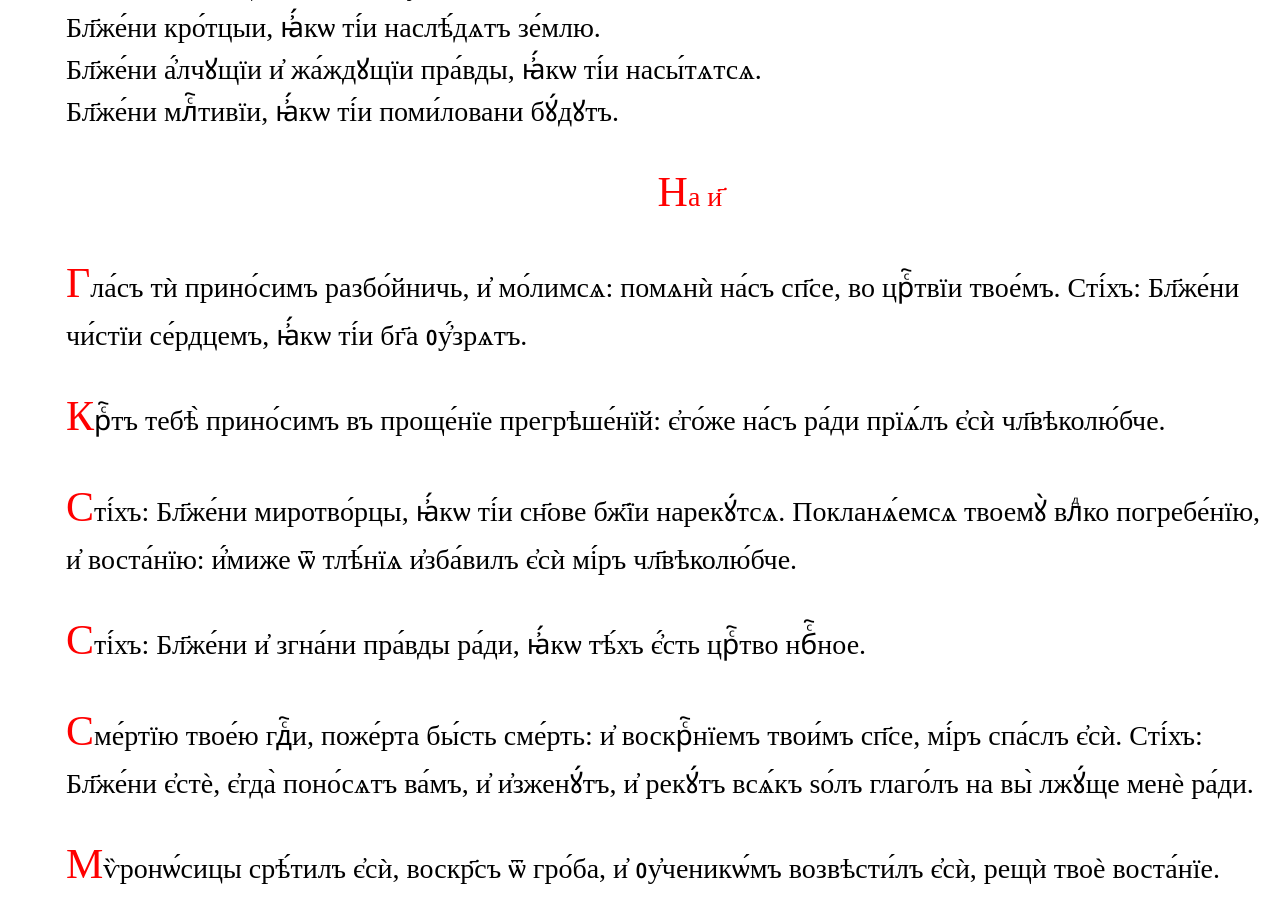
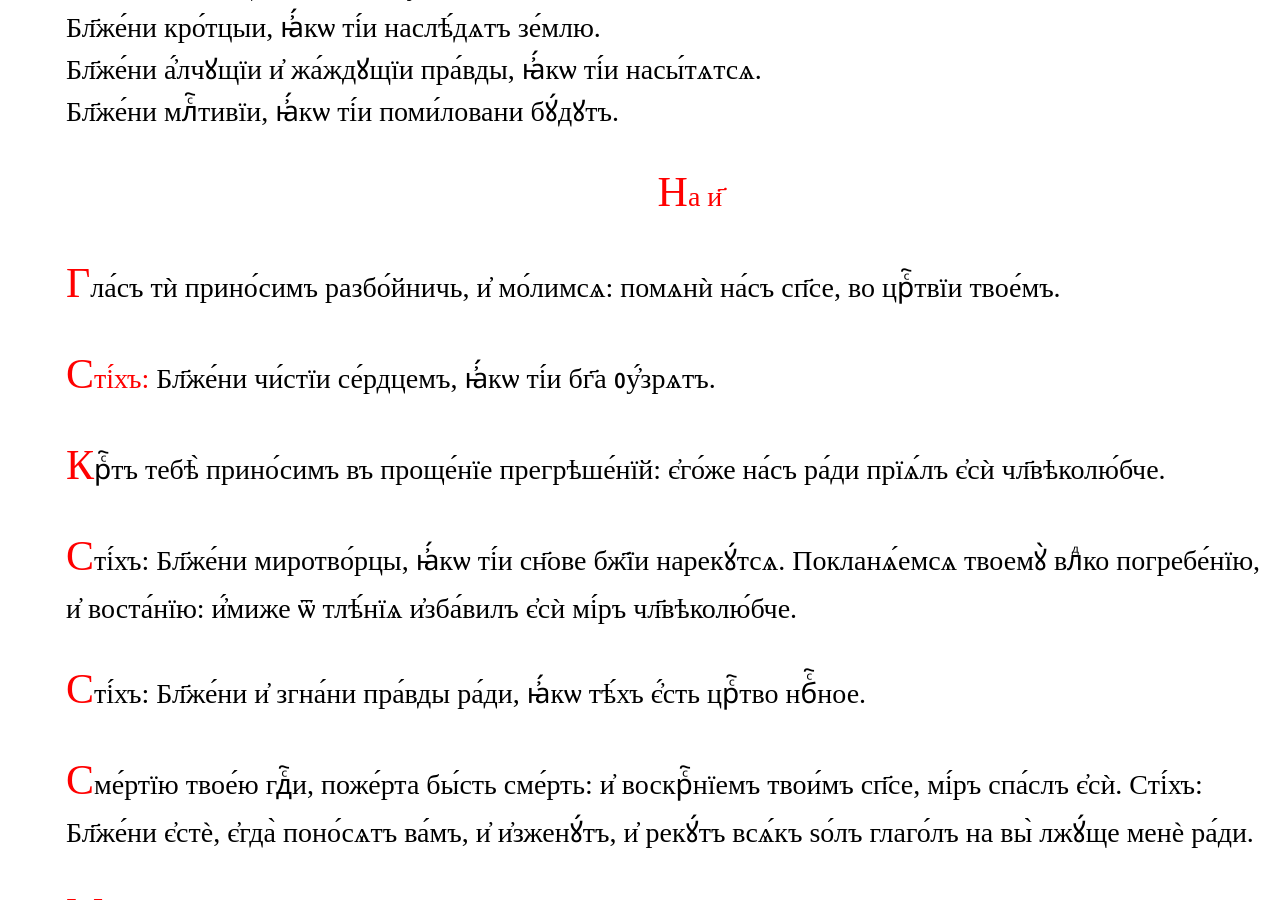
Before and after one commit to markjville/markjville.github.io, a Jekyll site: the page docs/Изобразительная/Гл2.html, which Jekyll copies as it is, in a window 1280 px wide and 900 px high, scrolled down 354 px. Built offline with Jekyll 4.4.1, drawn with Linux system fonts in a browser that asks for light colours; some web fonts are replaced; comment, search, counter and statistics services are not loaded.

Commit message:
Update Гл2.html

```diff
--- a/docs/Изобразительная/Гл2.html
+++ b/docs/Изобразительная/Гл2.html
@@ -48,7 +48,9 @@ p::first-letter {
 <p><font face="Ponomar Unicode">Гла́съ
 тѝ прино́симъ разбо́йничь, и҆ мо́лимсѧ:
 помѧнѝ на́съ сп҃се, во црⷭ҇твїи
-твое́мъ. Сті́хъ: Бл҃же́ни чи́стїи
+твое́мъ.
+</font><P>
+<p><font face="Ponomar Unicode"><font color="red">Сті́хъ: </font>Бл҃же́ни чи́стїи
 се́рдцемъ, ꙗ҆́кѡ ті́и бг҃а ᲂу҆́зрѧтъ.
 </font>
 </p>
```
